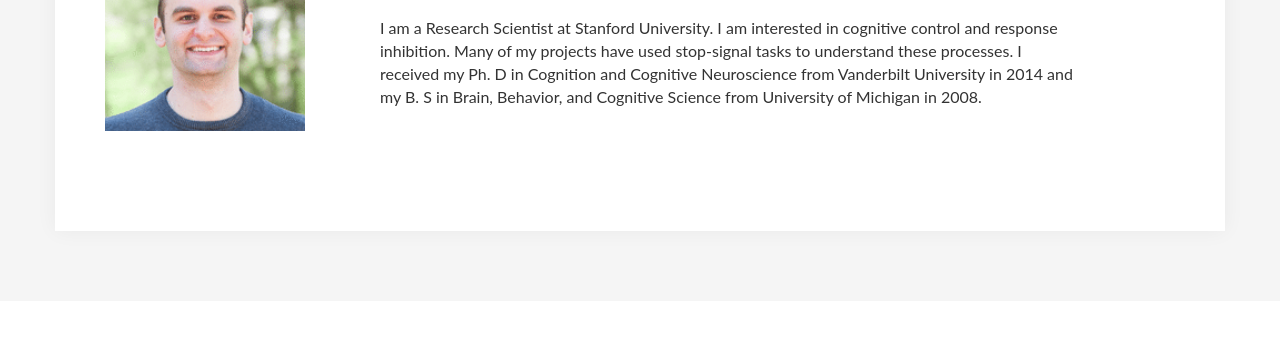
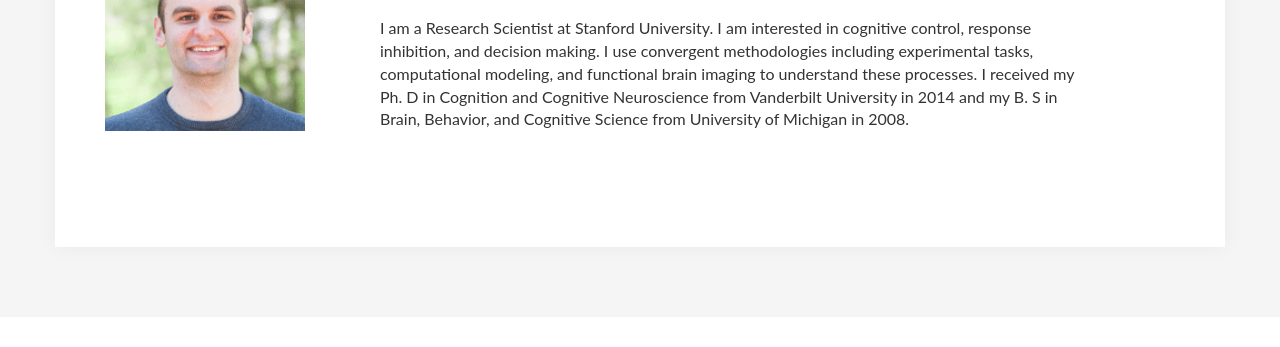
Before and after one commit to bissettp/bissettp.github.io, a plain HTML site: page index.html in a window 1280 px wide. Shown: the part 239-586 px from the top of the page. Drawn offline with nearby package versions, Linux system fonts and the light colour scheme.

Commit message:
Update index.html
adjusted front page wording some

```diff
--- a/index.html
+++ b/index.html
@@ -59,7 +59,7 @@
                     </div>
                     <div class="col-md-8" style="margin-top:20px">
                         <h1 class="intro"><span>Patrick Bissett </h1>
-                            <p style="font-size:16px">I am a Research Scientist at Stanford University. I am interested in cognitive control and response inhibition. Many of my projects have used stop-signal tasks to understand these processes. I received my Ph. D in Cognition and Cognitive Neuroscience from Vanderbilt University in 2014 and my B. S in Brain, Behavior, and Cognitive Science from University of Michigan in 2008. </p>
+                            <p style="font-size:16px">I am a Research Scientist at Stanford University. I am interested in cognitive control, response inhibition, and decision making. I use convergent methodologies including experimental tasks, computational modeling, and functional brain imaging to understand these processes. I received my Ph. D in Cognition and Cognitive Neuroscience from Vanderbilt University in 2014 and my B. S in Brain, Behavior, and Cognitive Science from University of Michigan in 2008. </p>
 
                     </div>
                         </div>
```
